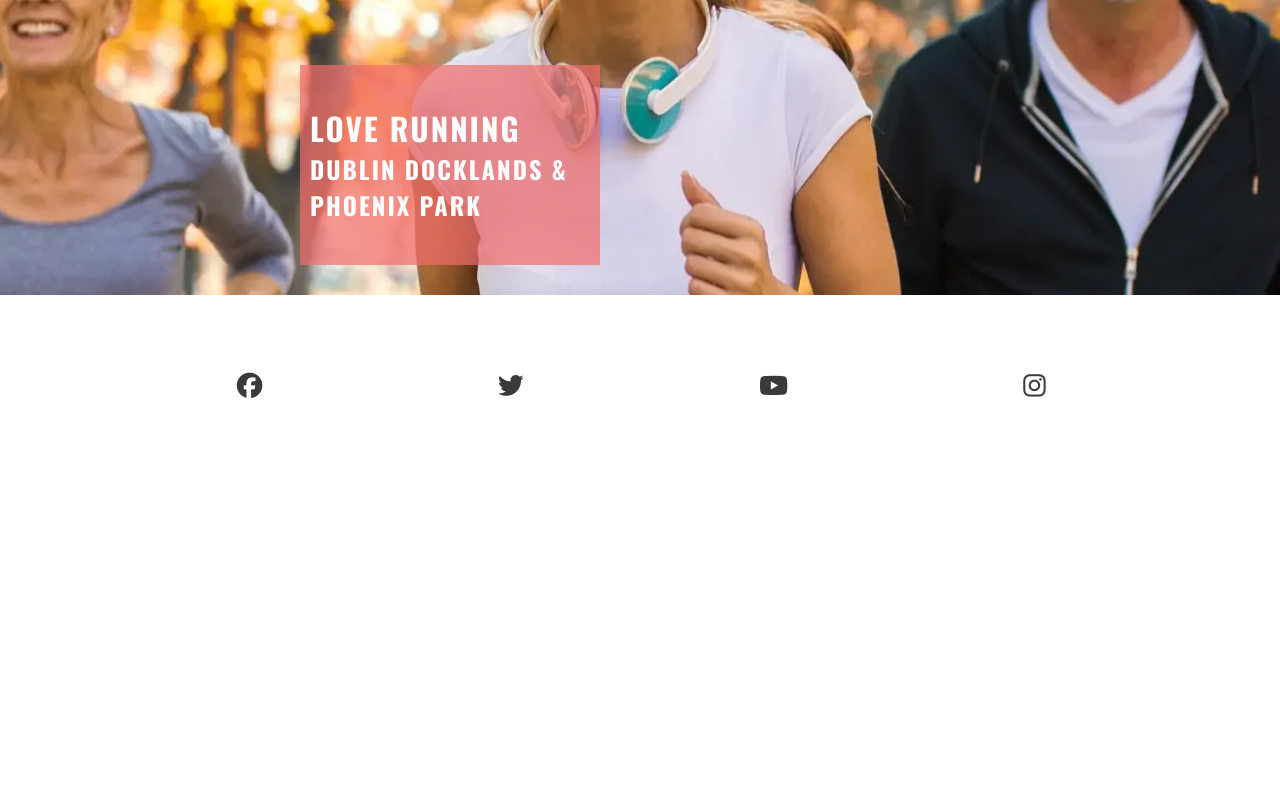
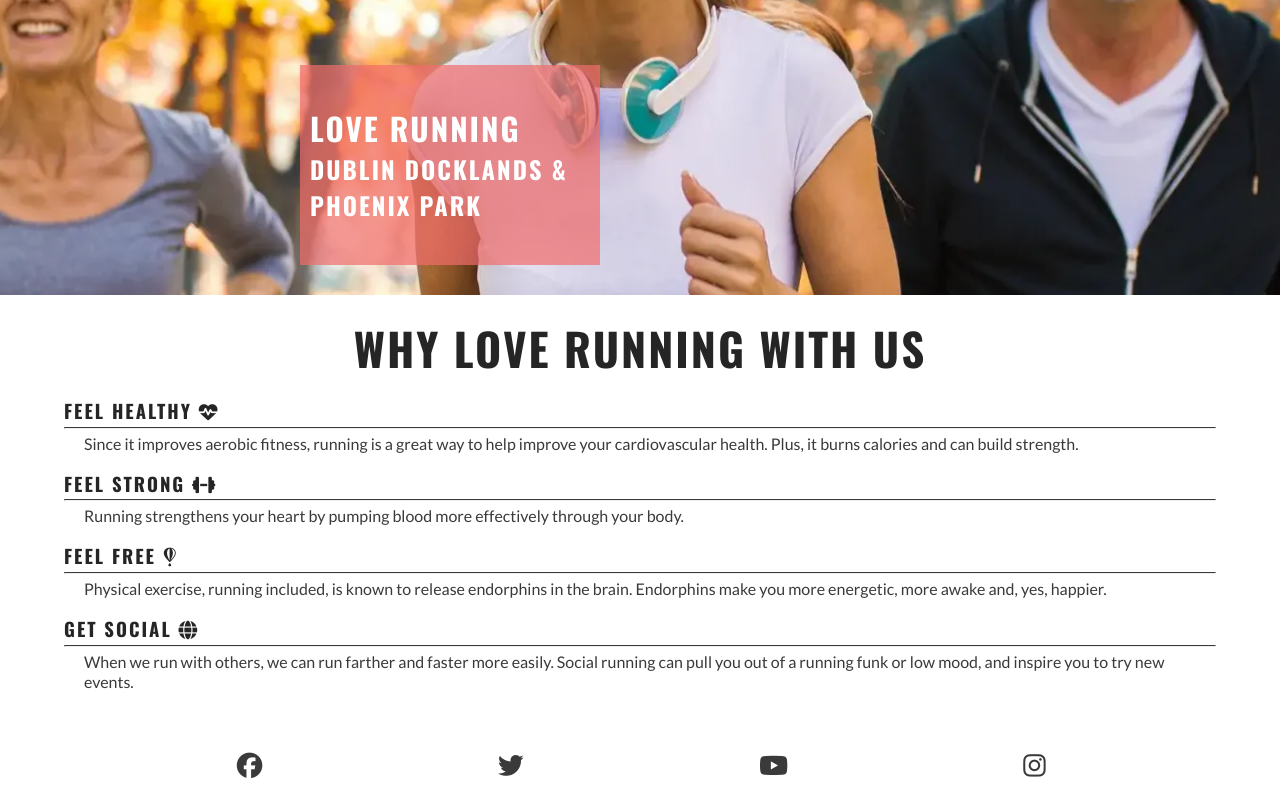
Before and after one commit to faelf/LoveRunning, a plain HTML site: page index.html in a window 1280 px wide. Shown: the part 380-1180 px from the top of the page. Before the commit the page ends 800 px from the top, so only its background shows below. Drawn offline with nearby package versions, Linux system fonts and the light colour scheme.

Commit message:
Added reasons section

```diff
--- a/assets/css/style.css
+++ b/assets/css/style.css
@@ -119,6 +119,33 @@ main {
     color: #FFF;
 }
 
+/* Reasons Section */
+
+#reasons {
+    width: 90%;
+    margin: 20px auto;
+}
+
+#reasons > h2 {
+    margin-bottom: 20px;
+    font-size: 280%;
+    text-align: center;
+}
+
+#benefits-mental > div, #benefits-physical > div {
+    margin-bottom: 20px;
+    line-height: 20px;
+}
+
+#benefits-mental hr, #benefits-physical hr {
+    border-top: 1px solid #3a3a3a;
+    margin: 5px 0;
+}
+
+#benefits-mental p, #benefits-physical p {
+    padding: 0 20px;
+}
+
 /* Footer */
 
 #social-networks {
--- a/index.html
+++ b/index.html
@@ -44,6 +44,36 @@
         </section>
     </main>
 
+    <section id="reasons">
+        <h2>Why love running with us</h2>
+        <div id="benefits">
+            <div id="benefits-physical">
+                <div>
+                    <h3>Feel Healthy <i class="fa-solid fa-heart-pulse"></i></h3>
+                    <hr>
+                    <p>Since it improves aerobic fitness, running is a great way to help improve your cardiovascular health. Plus, it burns calories and can build strength.</p>
+                </div>
+                <div>
+                    <h3>Feel Strong <i class="fa-solid fa-dumbbell"></i></h3>
+                    <hr>
+                    <p>Running strengthens your heart by pumping blood more effectively through your body.</p>
+                </div>
+            </div>
+            <div id="benefits-mental">
+                <div>
+                    <h3>Feel Free <i class="fa-brands fa-fly"></i></h3>
+                    <hr>
+                    <p>Physical exercise, running included, is known to release endorphins in the brain. Endorphins make you more energetic, more awake and, yes, happier.</p>
+                </div>
+                <div>
+                    <h3>Get Social <i class="fa-solid fa-globe"></i></h3>
+                    <hr>
+                    <p>When we run with others, we can run farther and faster more easily. Social running can pull you out of a running funk or low mood, and inspire you to try new events.</p>
+                </div>
+            </div>
+        </div>
+    </section>
+
     <!-- Footer -->
     <footer>
         <ul id="social-networks">
```
